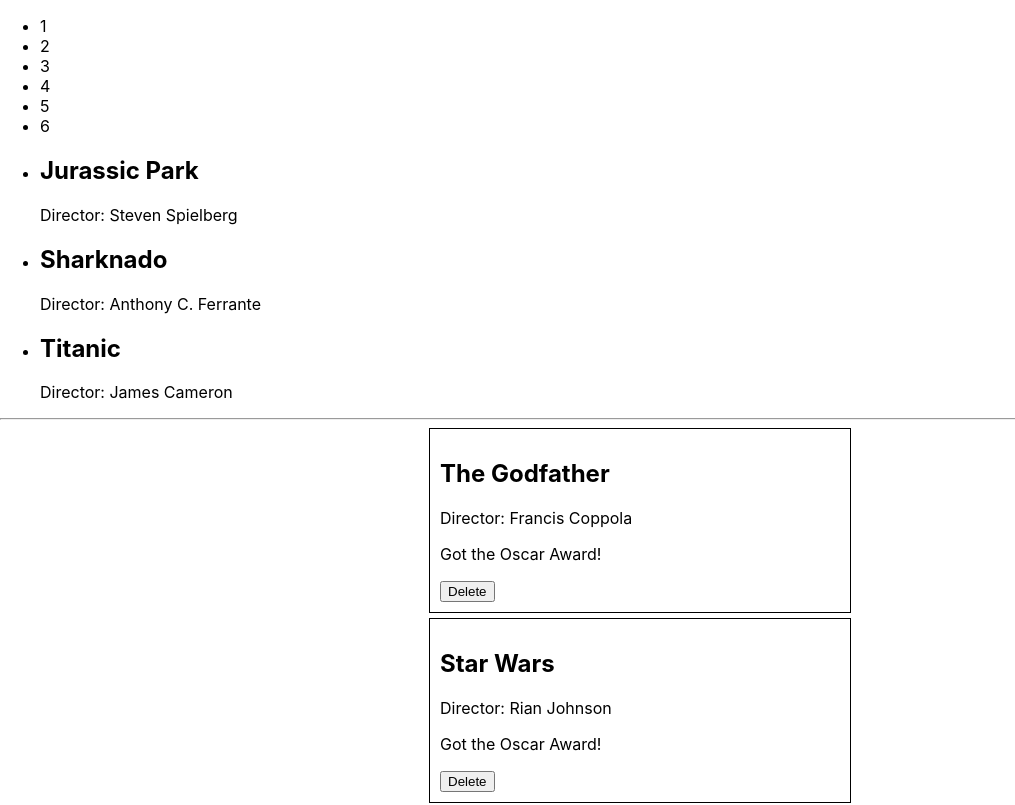
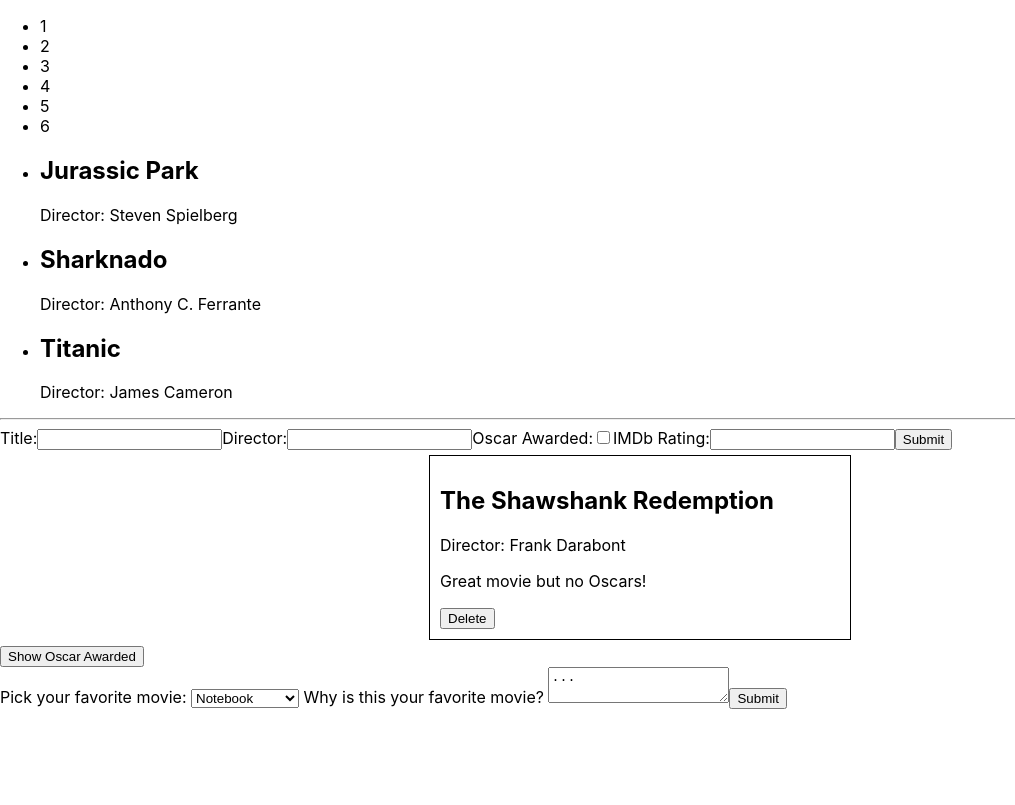
Before and after one commit to andrewoppo/crapp, a React (Create React App) app: page / in a window 1280 px wide. Shown: the top 805 px of the page, without its empty margins (0-1015 px from the left). Built offline with nearby package versions, Linux system fonts and the light colour scheme.

Commit message:
reviewing react forms

```diff
--- a/src/App.js
+++ b/src/App.js
@@ -3,6 +3,7 @@
 // import Counter from './components/Counter'
 import { listItems, MoviesList } from "./components/ListDemo";
 import DynamicMoviesList from "./components/dynamicListsDemo/DynamicMoviesList.js";
+import TextareaAndSelectTagDemo from './components/dynamicListsDemo/TextareaAndSelectTagDemo';
 import './App.css';
 
 
@@ -78,6 +79,7 @@
         </div>
         <hr />
         <DynamicMoviesList /> {/* <= instantiate the component */}
+        <TextareaAndSelectTagDemo />
       </div>
     );
   }
--- /dev/null
+++ b/src/components/dynamicListsDemo/AddMovie.js
@@ -0,0 +1,55 @@
+import React, { Component } from 'react';
+
+class AddMovie extends Component {
+    constructor(props) {
+        super(props);
+        this.state = {
+            title: '',
+            director: '',
+            hasOscars: false,
+            IMDbRating: ''
+          }
+    }
+    handleFormSubmit = (event) => {
+        event.preventDefault();
+        this.props.addTheMovie(this.state);
+        this.setState({
+          title: '',
+          director: '',
+          hasOscars: false,
+          IMDbRating: ''
+        })
+      }
+
+      handleChange(event) {
+        let { name, value, type } = event.target;
+        if (type === 'checkbox') {
+          value = event.target.checked;
+        }
+
+        this.setState({[name]: value});
+      }
+  render(){
+    return (
+        <div>
+        <form onSubmit={this.handleFormSubmit}>
+          <label>Title:</label>
+          <input type="text" name="title" value={this.state.title} onChange={(e) => this.handleChange(e)}/>
+
+          <label>Director:</label>
+          <input type="text" name="director" value={this.state.director} onChange={(e) => this.handleChange(e)} />
+
+          <label>Oscar Awarded:</label>
+          <input type="checkbox" name="hasOscars" checked={this.state.hasOscars} onChange={(e) => this.handleChange(e)}/>
+
+          <label>IMDb Rating:</label>
+          <input type="text" name="IMDbRating" value={this.state.IMDbRating} onChange={(e) => this.handleChange(e)}/>
+
+          <button>Submit</button>
+        </form>
+      </div>
+    )
+  }
+}
+
+export default AddMovie;
--- a/src/components/dynamicListsDemo/DynamicMoviesList.js
+++ b/src/components/dynamicListsDemo/DynamicMoviesList.js
@@ -1,5 +1,6 @@
 import React, { Component } from "react";
 import ImprovedCard from "./ImprovedCard";
+import AddMovie from './AddMovie';
 
 class DynamicMoviesList extends Component {
   state = {
@@ -7,7 +8,22 @@
       { id: "fUbJPciPq", title: "The Godfather", director: "Francis Coppola", hasOscars: true, IMDbRating: 9.2 },
       { id: "EXN9npPlo",  title: "Star Wars", director: "Rian Johnson" , hasOscars: true, IMDbRating: 8.7 },
       { id: "lecqGHnAb",  title: "The Shawshank Redemption", director: "Frank Darabont", hasOscars: false, IMDbRating: 9.3 }
-  ]
+  ],
+  showOscarAwarded: false
+  }
+
+  toggleMovies = () => {
+    this.setState({ showOscarAwarded: !this.state.showOscarAwarded})
+  }
+
+  addMovieHandler = (theMovie) => {
+    const moviesCopy = [...this.state.movies]; // copy!
+
+    moviesCopy.push(theMovie);
+
+    this.setState({
+      movies: moviesCopy
+    })
   }
 
   deleteMovieHandler = id => {
@@ -21,13 +37,19 @@
   }
   render() {
     console.log(this.state.movies);
+    const {showOscarAwarded} = this.state;
+    const filteredMovies = this.state.movies.filter(movie => movie.hasOscars === showOscarAwarded);
     return (
       <div>
+        <AddMovie addTheMovie={this.addMovieHandler}/>
         {
-          this.state.movies.map(item => {
+          filteredMovies.map(item => {
               return <ImprovedCard key={item.id} {...item} clickToDelete={() => this.deleteMovieHandler(item.id)}/>
           })
         }
+        <button onClick={() => this.toggleMovies() }>
+                    {showOscarAwarded ? 'Hide Oscar Awarded' : 'Show Oscar Awarded'}
+                </button>
       </div>
     );
   }
--- /dev/null
+++ b/src/components/dynamicListsDemo/TextareaAndSelectTagDemo.js
@@ -0,0 +1,41 @@
+
+import React, { Component } from 'react';
+
+class TextareaAndSelectTagDemo extends Component {
+  state = {
+    selectInputValue: "Notebook",
+    textareaInputValue: "..."
+  }
+
+  handleChange(event) {
+    const { name, value } = event.target;
+    this.setState({[name]: value});
+  }
+
+  handleSubmit = (event) => {
+      alert(this.state.selectInputValue + ' <==> ' + this.state.textareaInputValue);
+  }
+
+  render(){
+    return(
+      <form onSubmit={this.handleSubmit}>
+        <label> Pick your favorite movie: </label>
+
+        <select name="selectInputValue" value={this.state.selectInputValue} onChange={e => this.handleChange(e)} >
+          <option value={this.state.selectInputValue}>{this.state.selectInputValue}</option>
+          <option value="Star Wars">Star Wars</option>
+          <option value="The Godfather">The Godfather</option>
+          <option value="Titanic">Titanic</option>
+          <option value="Seven">Seven</option>
+        </select>
+
+        <label> Why is this your favorite movie? </label>
+        <textarea name="textareaInputValue" value={this.state.textareaInputValue} onChange={e => this.handleChange(e)} />
+
+        <button>Submit</button>
+      </form>
+    )
+  }
+}
+
+export default TextareaAndSelectTagDemo;
```
